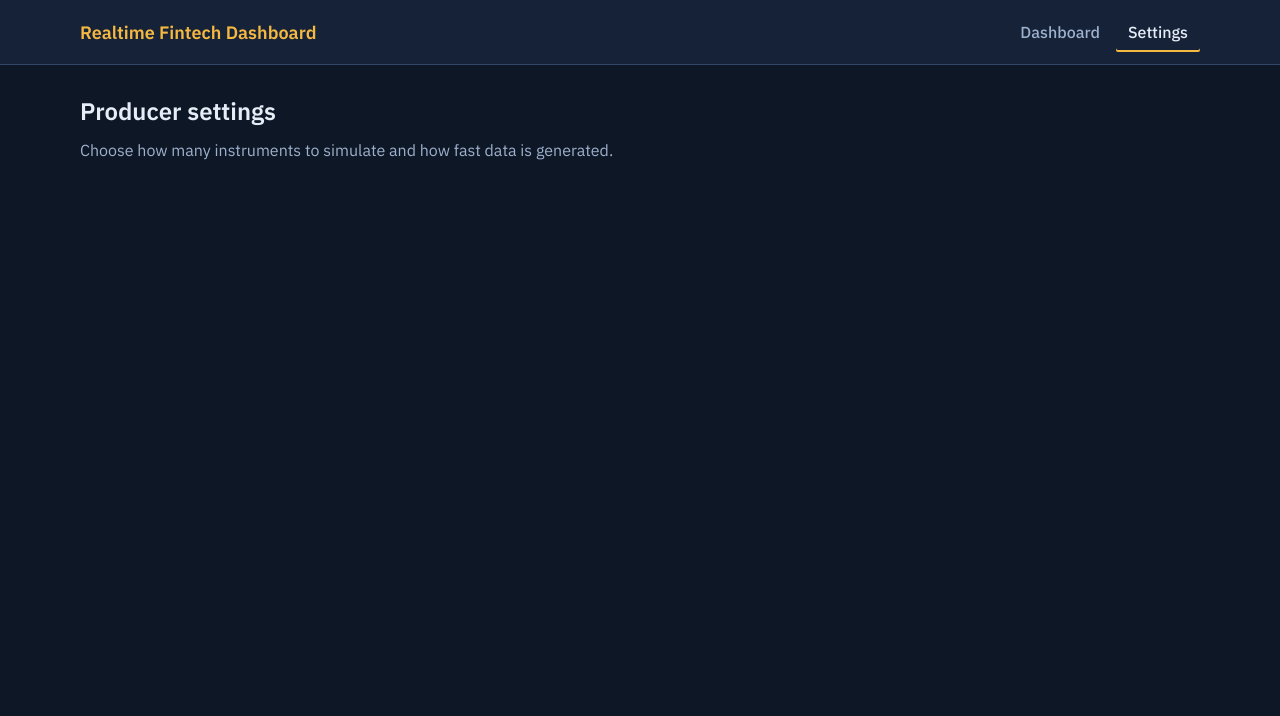
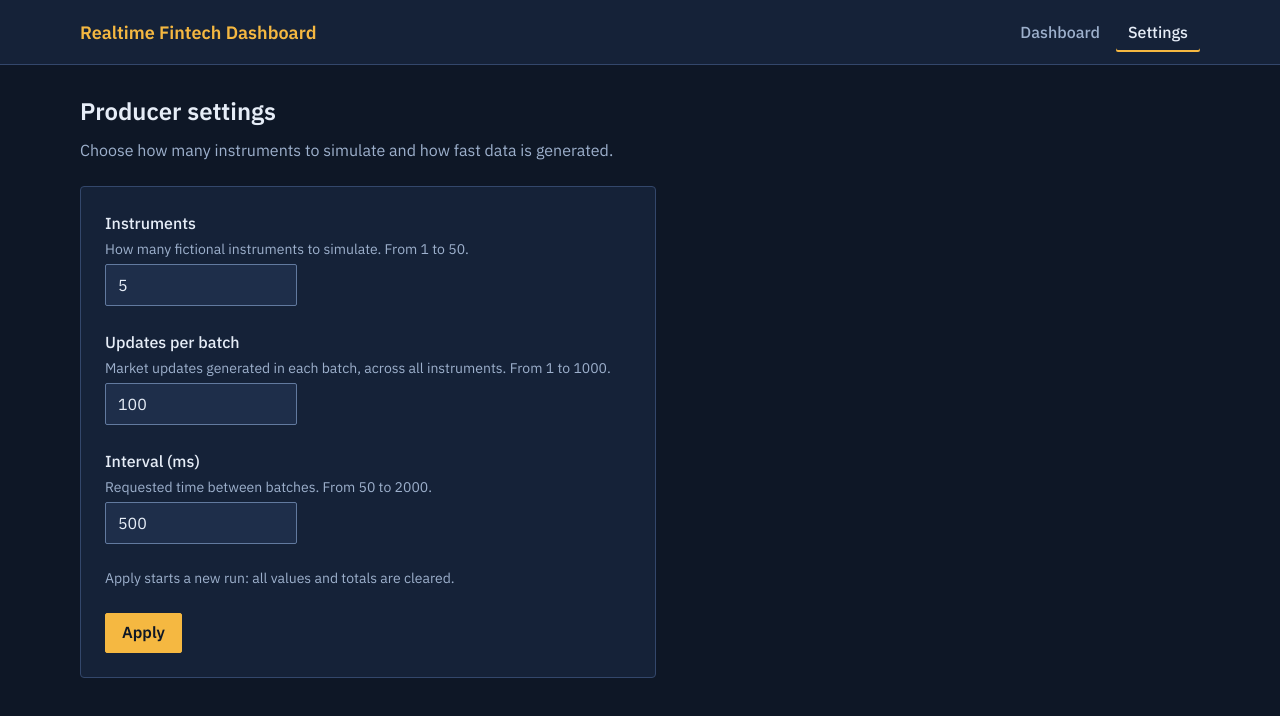
Before and after one commit to ArturKuz/realtime-fintech-dashboard, an Angular app: page /settings in a window 1280 px wide. Shown: the top 716 px of the page. Built offline with nearby package versions, Linux system fonts and the light colour scheme.

Commit message:
feat: settings page applies a new run and confirms it

```diff
--- a/src/app/features/settings/settings-page.html
+++ b/src/app/features/settings/settings-page.html
@@ -1,2 +1,24 @@
 <h1 class="t-title">Producer settings</h1>
 <p class="t-muted">Choose how many instruments to simulate and how fast data is generated.</p>
+
+<form class="settings-form" [formRoot]="settingsForm">
+  @for (field of fields; track field.key) {
+    <app-number-field
+      [label]="field.label"
+      [hint]="field.hint"
+      [formField]="settingsForm[field.key]"
+    />
+  }
+
+  <p class="t-small t-muted">Apply starts a new run: all values and totals are cleared.</p>
+
+  <div>
+    <app-button type="submit" [disabled]="settingsForm().invalid()">Apply</app-button>
+  </div>
+</form>
+
+@if (startedRun(); as run) {
+  <app-alert variant="info">
+    Applied. Run #{{ run }} started. <a routerLink="/dashboard">View the dashboard</a>
+  </app-alert>
+}
--- a/src/app/features/settings/settings-page.scss
+++ b/src/app/features/settings/settings-page.scss
@@ -1,4 +1,16 @@
+@use 'mixins';
+
 :host {
   display: grid;
   gap: var(--space-3);
 }
+
+.settings-form {
+  @include mixins.panel;
+
+  display: grid;
+  gap: var(--space-5);
+  max-width: 36rem;
+  margin-top: var(--space-3);
+  padding: var(--space-5);
+}
--- a/src/app/features/settings/settings-page.ts
+++ b/src/app/features/settings/settings-page.ts
@@ -1,8 +1,50 @@
-import { Component } from '@angular/core';
+import { Component, inject, linkedSignal, signal } from '@angular/core';
+import { form, FormField, FormRoot } from '@angular/forms/signals';
+import { RouterLink } from '@angular/router';
+import { MarketDataService } from '@core/market-data/market-data.service';
+import { Alert } from '@shared/ui/alert/alert';
+import { Button } from '@shared/ui/button/button';
+import { NumberField } from '@shared/ui/number-field/number-field';
+import { settingsSchema } from './settings-form';
+import { SETTINGS_FIELDS } from './settings-form.constants';
+import { type SettingsDraft } from './settings-form.model';
+import { toProducerSettings } from './settings-form.utils';
 
+/**
+ * Edits a draft of the producer settings. Editing never touches the producer; only Apply does,
+ * which starts a new run. The draft follows the applied settings, so it resets after Apply.
+ */
 @Component({
   selector: 'app-settings-page',
+  imports: [Alert, Button, FormField, FormRoot, NumberField, RouterLink],
   templateUrl: './settings-page.html',
   styleUrl: './settings-page.scss',
 })
-export class SettingsPage {}
+export class SettingsPage {
+  private readonly market = inject(MarketDataService);
+
+  protected readonly fields = SETTINGS_FIELDS;
+  private readonly draft = linkedSignal<SettingsDraft>(() => ({
+    ...this.market.appliedSettings(),
+  }));
+  protected readonly settingsForm = form(this.draft, settingsSchema, {
+    // Runs only when the form is valid; <form [formRoot]> calls it on submit.
+    submission: {
+      action: (field) => {
+        this.apply(field().value());
+        return Promise.resolve(undefined);
+      },
+    },
+  });
+  /** The run started by the last Apply on this page, for the confirmation message. */
+  protected readonly startedRun = signal<number | null>(null);
+
+  private apply(draft: SettingsDraft): void {
+    const settings = toProducerSettings(draft);
+    if (settings === null) {
+      return; // not reachable: the action runs only for a valid form, where nothing is empty
+    }
+    this.market.apply(settings);
+    this.startedRun.set(this.market.runId());
+  }
+}
```
Also changed, not shown: 1 other file (tests, documents, lock files or other folders).
